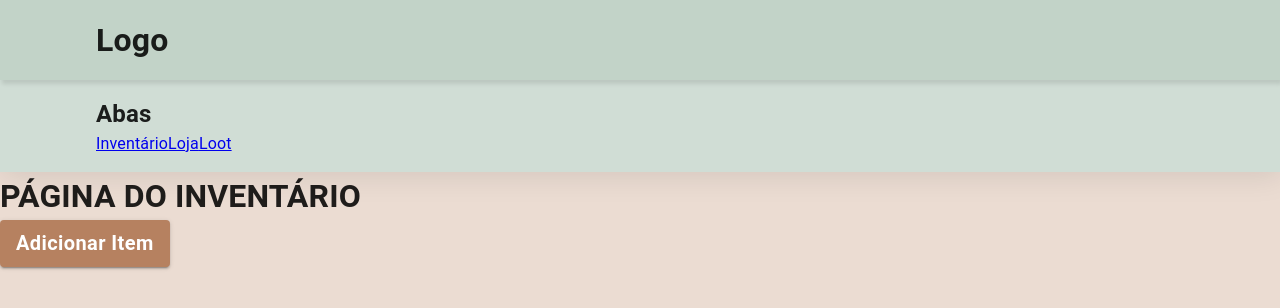
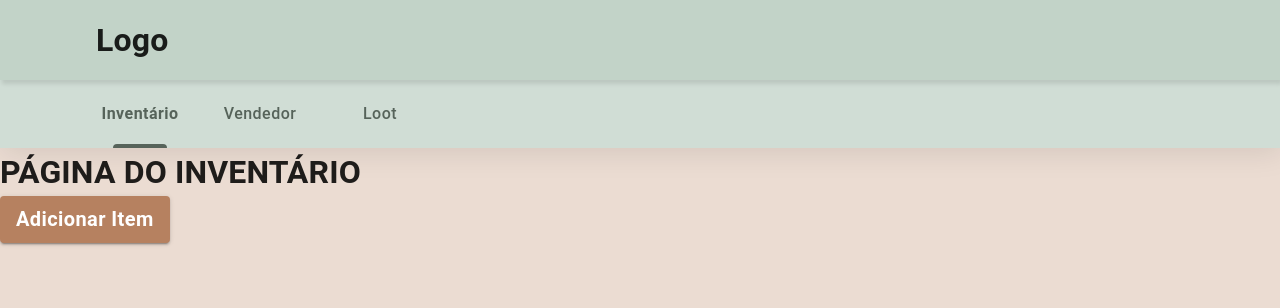
Before and after one commit to Bruno-Gualberto/DnD_inventory, a React (Create React App) app: page / in a window 1280 px wide. Shown: the top 308 px of the page. Built offline with nearby package versions, Linux system fonts and the light colour scheme.

Commit message:
Refactor Tabs component to NavigationTabs and update theme styles for MuiTabs and MuiTab

```diff
--- a/src/App.jsx
+++ b/src/App.jsx
@@ -1,5 +1,5 @@
 import Header from "./components/Header";
-import Tabs from "./components/Tabs";
+import NavigationTabs from "./components/NavigationTabs";
 import Inventory from "./components/Inventory";
 import Store from "./components/Store";
 import Loot from "./components/Loot";
@@ -9,7 +9,7 @@ function App() {
   return (
     <>
       <Header />
-      <Tabs />
+      <NavigationTabs />
       <Routes>
         <Route path='/' element={<Inventory />} />
         <Route path='/store' element={<Store />} />
--- /dev/null
+++ b/src/components/NavigationTabs.jsx
@@ -0,0 +1,92 @@
+import { useState, useEffect } from "react";
+import { Link, useLocation } from "react-router";
+import { useTheme } from "@mui/material/styles";
+import { Box, Tab, Tabs } from "@mui/material";
+
+export default function NavigationTabs() {
+  const theme = useTheme();
+  const location = useLocation();
+  const [value, setValue] = useState("inventory");
+
+  useEffect(() => {
+    switch (location.pathname) {
+      case "/":
+        setValue("inventory");
+        break;
+      case "/store":
+        setValue("store");
+        break;
+      case "/loot":
+        setValue("loot");
+        break;
+      default:
+        setValue("inventory");
+    }
+  }, [location.pathname]);
+
+  const handleChange = (event, newValue) => {
+    setValue(newValue);
+  };
+
+  return (
+    <Box
+      sx={{
+        backgroundColor: theme.palette.primary[200],
+        boxShadow: theme.palette.shadow.big,
+        px: 10,
+        py: 0,
+        position: "relative",
+        zIndex: 1,
+      }}
+    >
+      <Tabs
+        value={value}
+        onChange={handleChange}
+        textColor={theme.palette.primary[800]}
+        aria-label='navigation tabs'
+        sx={{
+          "& .MuiTabs-indicator": {
+            backgroundColor: theme.palette.primary[800],
+            width: "54px !important",
+            height: 4,
+            borderRadius: "10px 10px 0 0",
+            transform: "translateX(calc((120px - 54px) / 2))",
+            transition: "all 0.3s cubic-bezier(0, -0.55, 0.265, 2)",
+          },
+          "& .Mui-selected": {
+            fontWeight: 700,
+          },
+        }}
+      >
+        <Tab
+          value='inventory'
+          label='Inventário'
+          component={Link}
+          to='/'
+          disableRipple
+          sx={{ py: 3, width: 120 }}
+        />
+        <Tab
+          value='store'
+          label='Vendedor'
+          component={Link}
+          to='/store'
+          disableRipple
+          sx={{ py: 3, width: 120 }}
+        />
+        <Tab
+          value='loot'
+          label='Loot'
+          component={Link}
+          to='/loot'
+          disableRipple
+          sx={{ py: 3, width: 120 }}
+        />
+      </Tabs>
+
+      {/* <Link to='/'>Inventário</Link>
+      <Link to='/store'>Loja</Link>
+      <Link to='/loot'>Loot</Link> */}
+    </Box>
+  );
+}
--- a/src/components/Tabs.jsx
+++ /dev/null
@@ -1,25 +0,0 @@
-import { Link } from "react-router";
-import { useTheme } from "@mui/material/styles";
-import { Box, Typography } from "@mui/material";
-
-export default function Tabs() {
-  const theme = useTheme();
-
-  return (
-    <Box
-      sx={{
-        backgroundColor: theme.palette.primary[200],
-        boxShadow: theme.palette.shadow.big,
-        px: 12,
-        py: 2,
-        position: "relative",
-        zIndex: 1,
-      }}
-    >
-      <Typography variant='subtitleBold'>Abas</Typography>
-      <Link to='/'>Inventário</Link>
-      <Link to='/store'>Loja</Link>
-      <Link to='/loot'>Loot</Link>
-    </Box>
-  );
-}
--- a/src/theme.js
+++ b/src/theme.js
@@ -165,6 +165,25 @@ const theme = createTheme({
         },
       },
     },
+    MuiTabs: {
+      styleOverrides: {
+        root: {
+          overflow: "visible",
+          "& .MuiTabs-scroller": {
+            overflow: "visible !important",
+          },
+        },
+      },
+    },
+    MuiTab: {
+      styleOverrides: {
+        root: {
+          textTransform: "none",
+          fontSize: 16,
+          color: customColors.primary[800],
+        },
+      },
+    },
     MuiTypography: {
       defaultProps: {
         variantMapping: {
```
Also changed, not shown: public/images/Logo-Secondary.png (added).
